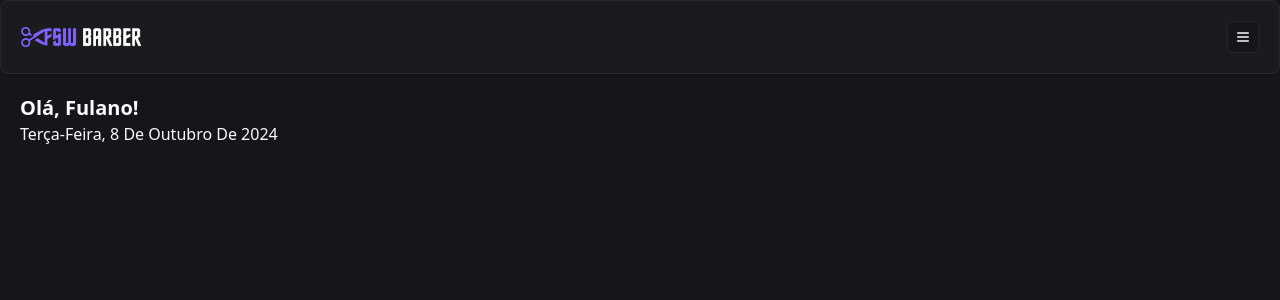
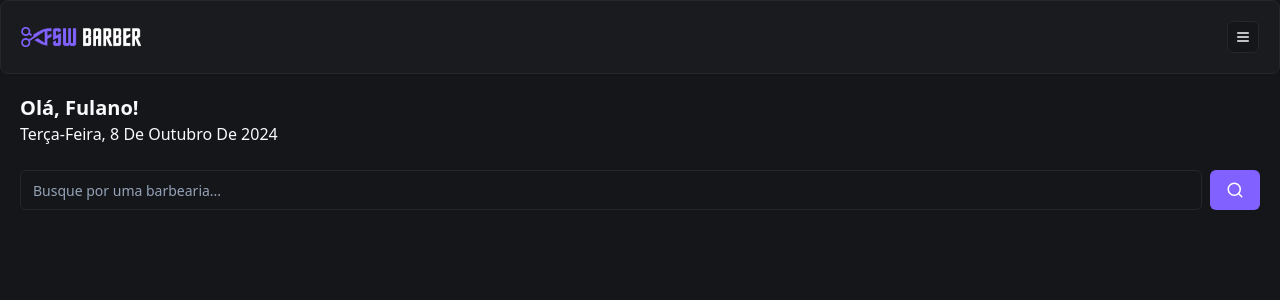
Before and after one commit to DouglasMichael/FSW-Barber, a Next.js app: page / in a window 1280 px wide. Shown: the top 300 px of the page. Built offline with nearby package versions, Linux system fonts and the light colour scheme.

Commit message:
feat: add initial search component

```diff
--- /dev/null
+++ b/app/(home)/_components/search.tsx
@@ -0,0 +1,18 @@
+"use client";
+
+import { Button } from "@/app/_components/ui/button";
+import { Input } from "@/app/_components/ui/input";
+import { SearchIcon } from "lucide-react";
+
+const Search = () => {
+    return (
+       <div className="flex items-center gap-2">
+            <Input placeholder="Busque por uma barbearia..."/>
+            <Button variant="default">
+                <SearchIcon size={18}/>
+            </Button>
+       </div>
+    );
+}
+
+export default Search;
--- a/app/(home)/page.tsx
+++ b/app/(home)/page.tsx
@@ -2,6 +2,7 @@
 import { format } from "date-fns"
 import Header from "../_components/header";
 import { ptBR } from "date-fns/locale";
+import Search from "./_components/search";
 
 export default function Home() {
   return (
@@ -14,6 +15,10 @@
           {format(new Date(), "EEEE',' d 'de' MMMM 'de' yyyy", { locale: ptBR })}
         </p>
       </div>
+
+      <div className="px-5 mt-6">
+        <Search/>
+      </div>
     </>
   );
 }
--- /dev/null
+++ b/app/_components/ui/input.tsx
@@ -0,0 +1,25 @@
+import * as React from "react"
+
+import { cn } from "@/app/_lib/utils"
+
+export interface InputProps
+  extends React.InputHTMLAttributes<HTMLInputElement> {}
+
+const Input = React.forwardRef<HTMLInputElement, InputProps>(
+  ({ className, type, ...props }, ref) => {
+    return (
+      <input
+        type={type}
+        className={cn(
+          "flex h-10 w-full rounded-md border border-input bg-background px-3 py-2 text-sm ring-offset-background file:border-0 file:bg-transparent file:text-sm file:font-medium file:text-foreground placeholder:text-muted-foreground focus-visible:outline-none focus-visible:ring-2 focus-visible:ring-ring focus-visible:ring-offset-2 disabled:cursor-not-allowed disabled:opacity-50",
+          className
+        )}
+        ref={ref}
+        {...props}
+      />
+    )
+  }
+)
+Input.displayName = "Input"
+
+export { Input }
```
